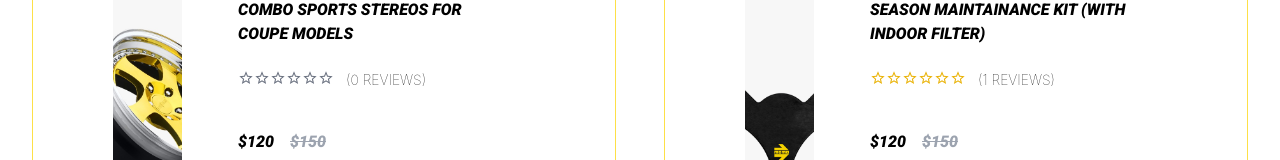
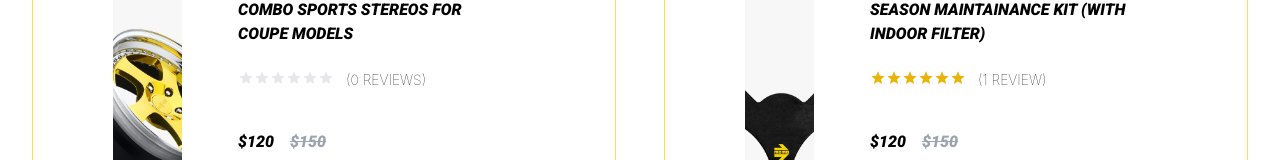
Before and after one commit to Kibet-mutai/Spare-shop, a React (Vite) app: page / in a window 1280 px wide. Shown: the part 1105-1265 px from the top of the page. Built offline with nearby package versions, Linux system fonts and the light colour scheme; a web font is replaced by a local one.

Commit message:
Fix Typescript warnings

```diff
--- a/src/Components/ProductDeals.tsx
+++ b/src/Components/ProductDeals.tsx
@@ -1,17 +1,11 @@
-import {
-  useState,
-  useEffect,
-  JSXElementConstructor,
-  ReactElement,
-  ReactFragment,
-} from "react";
-import { MdOutlineStarOutline } from "react-icons/md";
+import { useState, useEffect } from "react";
+import { MdOutlineStar, MdOutlineStarPurple500 } from "react-icons/md";
 
 const ProductDeals = () => {
   const calculateTimeLeft = () => {
     let year = new Date().getFullYear();
     const difference = +new Date(`${year}-10-1`) - +new Date();
-    let timeLeft: {} = {};
+    let timeLeft: { [key: string]: any } = {};
 
     if (difference > 0) {
       timeLeft = {
@@ -34,7 +28,7 @@ const ProductDeals = () => {
     }, 1000);
   });
 
-  const timerComponents: [] = [];
+  const timerComponents: string[] = [];
 
   Object.keys(timeLeft).forEach((interval) => {
     if (!timeLeft[interval]) {
@@ -63,12 +57,12 @@ const ProductDeals = () => {
             <h3 className="uppercase">Combo sports stereos for coupe models</h3>
             <div className="flex flex-row gap-x-3">
               <div className="flex">
-                <MdOutlineStarOutline className="text-gray-500" />
-                <MdOutlineStarOutline className="text-gray-500" />
-                <MdOutlineStarOutline className="text-gray-500" />
-                <MdOutlineStarOutline className="text-gray-500" />
-                <MdOutlineStarOutline className="text-gray-500" />
-                <MdOutlineStarOutline className="text-gray-500" />
+                <MdOutlineStarPurple500 className="text-gray-200" />
+                <MdOutlineStarPurple500 className="text-gray-200" />
+                <MdOutlineStarPurple500 className="text-gray-200" />
+                <MdOutlineStarPurple500 className="text-gray-200" />
+                <MdOutlineStarPurple500 className="text-gray-200" />
+                <MdOutlineStarPurple500 className="text-gray-200" />
               </div>
               <h1 className="text-sm uppercase font-thin">(0 reviews)</h1>
             </div>
@@ -109,14 +103,14 @@ const ProductDeals = () => {
             </h3>
             <div className="flex flex-row gap-x-3">
               <div className="flex">
-                <MdOutlineStarOutline className="text-yellow-500" />
-                <MdOutlineStarOutline className="text-yellow-500" />
-                <MdOutlineStarOutline className="text-yellow-500" />
-                <MdOutlineStarOutline className="text-yellow-500" />
-                <MdOutlineStarOutline className="text-yellow-500" />
-                <MdOutlineStarOutline className="text-yellow-500" />
+                <MdOutlineStar className="text-yellow-500" />
+                <MdOutlineStar className="text-yellow-500" />
+                <MdOutlineStar className="text-yellow-500" />
+                <MdOutlineStar className="text-yellow-500" />
+                <MdOutlineStar className="text-yellow-500" />
+                <MdOutlineStar className="text-yellow-500" />
               </div>
-              <h1 className="text-sm uppercase font-thin">(1 reviews)</h1>
+              <h1 className="text-sm uppercase font-thin">(1 review)</h1>
             </div>
             <div className="flex flex-row gap-x-4 mt-4">
               <span>$120</span>
```
